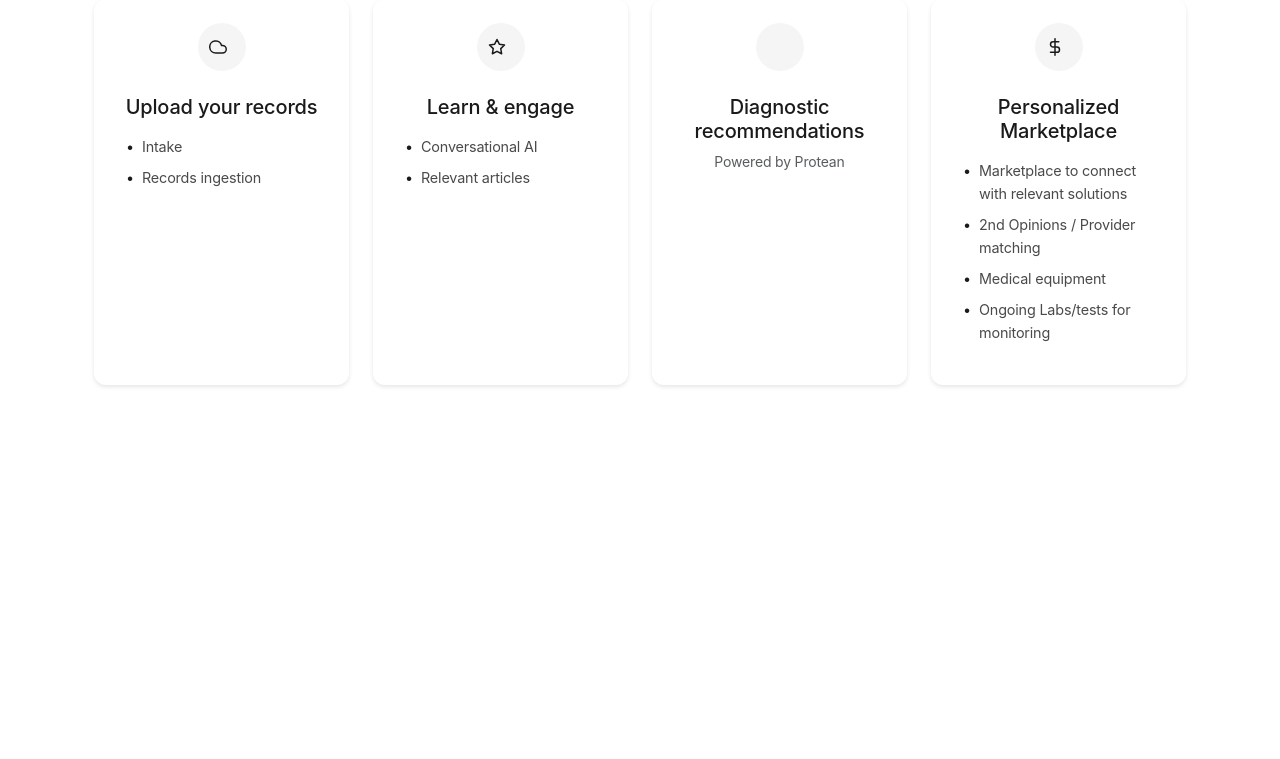
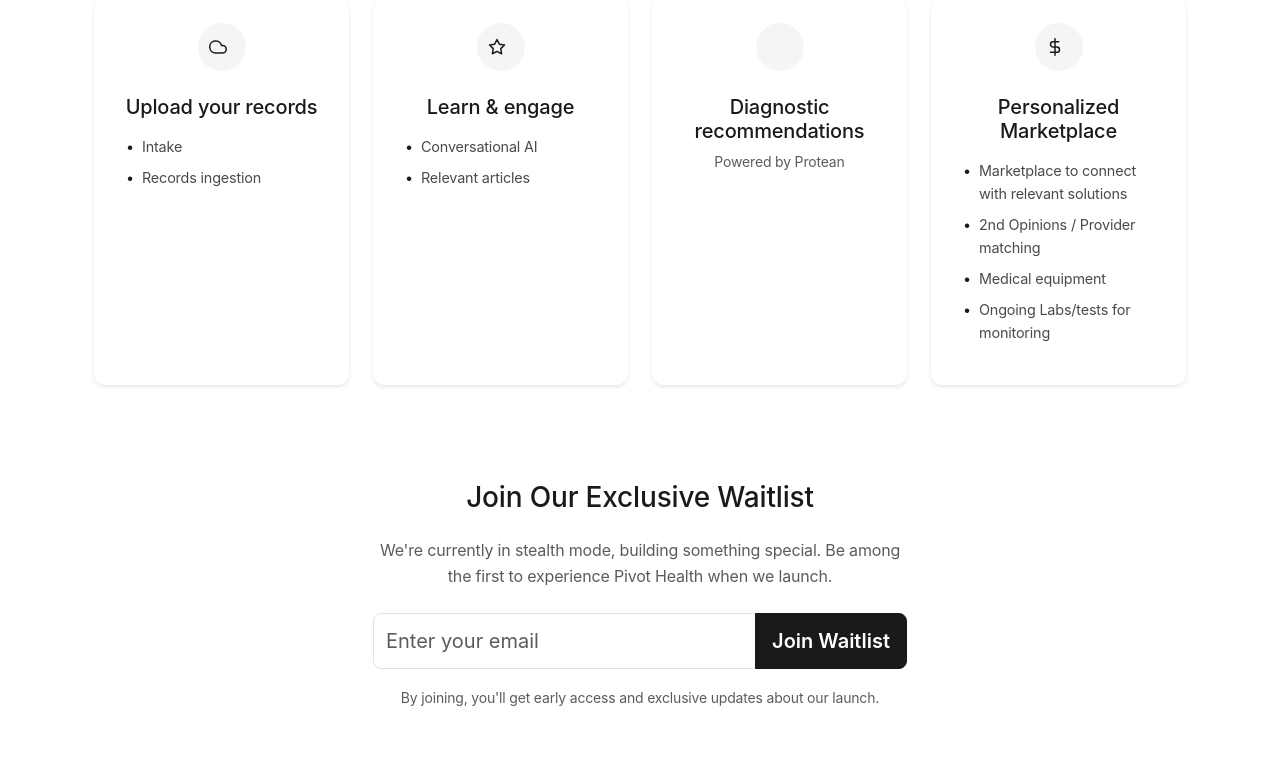
Before and after one commit to ariakerstein/pivot-health, a Flask app: page / in a window 1280 px wide. Shown: the part 470-1229 px from the top of the page. Before the commit the page ends 857 px from the top, so only its background shows below. Run offline with Flask 3, Linux system fonts and the light colour scheme.

Commit message:
Agent query: Please verify if the waitlist section appears at the bottom of the landing page with: 1. Email input field, 2. Join Waitlist button, 3. Stealth mode message, and 4. The form is properly styled.
Add waitlist functionality to allow users to register for early access.

Screenshot: https://storage.googleapis.com/screenshot-production-us-central1/06abb131-9504-4301-9196-ae4d9d3055b2/0fd88f6f-bfc8-4ef2-9a0e-b48150361677.jpg

```diff
--- a/app.py
+++ b/app.py
@@ -35,13 +35,31 @@
         return None
 
 from models import User, MedicalRecord, HealthProfile
-from forms import LoginForm, RegistrationForm, HealthProfileForm, ScreeningAppointmentForm
+from forms import LoginForm, RegistrationForm, HealthProfileForm, ScreeningAppointmentForm, WaitlistForm
 
 @app.route('/')
 def index():
     if current_user.is_authenticated:
         return redirect(url_for('dashboard'))
-    return render_template('index.html')
+    waitlist_form = WaitlistForm()
+    return render_template('index.html', waitlist_form=waitlist_form)
+
+@app.route('/join-waitlist', methods=['POST'])
+def join_waitlist():
+    form = WaitlistForm()
+    if form.validate_on_submit():
+        try:
+            waitlist_entry = Waitlist(email=form.email.data)
+            db.session.add(waitlist_entry)
+            db.session.commit()
+            flash('Thank you for joining our waitlist! We\'ll notify you when we launch.', 'success')
+        except Exception as e:
+            if 'unique constraint' in str(e).lower():
+                flash('This email is already on our waitlist.', 'info')
+            else:
+                flash('An error occurred. Please try again.', 'error')
+            db.session.rollback()
+    return redirect(url_for('index'))
 
 @app.route('/dashboard')
 @login_required
--- a/forms.py
+++ b/forms.py
@@ -42,3 +42,7 @@
     )
     notes = TextAreaField('Additional Notes', validators=[Optional()])
     submit = SubmitField('Schedule Screening')
+
+class WaitlistForm(FlaskForm):
+    email = StringField('Email', validators=[DataRequired(), Email()])
+    submit = SubmitField('Join Waitlist')
--- a/models.py
+++ b/models.py
@@ -45,3 +45,9 @@
     status = db.Column(db.String(20), default='scheduled')
     created_at = db.Column(db.DateTime, default=datetime.utcnow)
     user = db.relationship('User', backref=db.backref('screenings', lazy=True))
+
+class Waitlist(db.Model):
+    id = db.Column(db.Integer, primary_key=True)
+    email = db.Column(db.String(120), unique=True, nullable=False)
+    joined_at = db.Column(db.DateTime, default=datetime.utcnow)
+    status = db.Column(db.String(20), default='pending')  # pending, invited, joined
--- a/templates/index.html
+++ b/templates/index.html
@@ -67,5 +67,22 @@
             </div>
         </div>
     </div>
+
+    <div class="waitlist-section text-center py-5">
+        <div class="row justify-content-center">
+            <div class="col-md-6">
+                <h2 class="h3 mb-4">Join Our Exclusive Waitlist</h2>
+                <p class="text-muted mb-4">We're currently in stealth mode, building something special. Be among the first to experience Pivot Health when we launch.</p>
+                <form method="POST" action="{{ url_for('join_waitlist') }}" class="waitlist-form">
+                    {{ waitlist_form.hidden_tag() }}
+                    <div class="input-group mb-3">
+                        {{ waitlist_form.email(class="form-control form-control-lg", placeholder="Enter your email") }}
+                        <button type="submit" class="btn btn-success btn-lg">Join Waitlist</button>
+                    </div>
+                    <small class="text-muted">By joining, you'll get early access and exclusive updates about our launch.</small>
+                </form>
+            </div>
+        </div>
+    </div>
 </div>
 {% endblock %}
```
Also changed, not shown: 1 other file.
